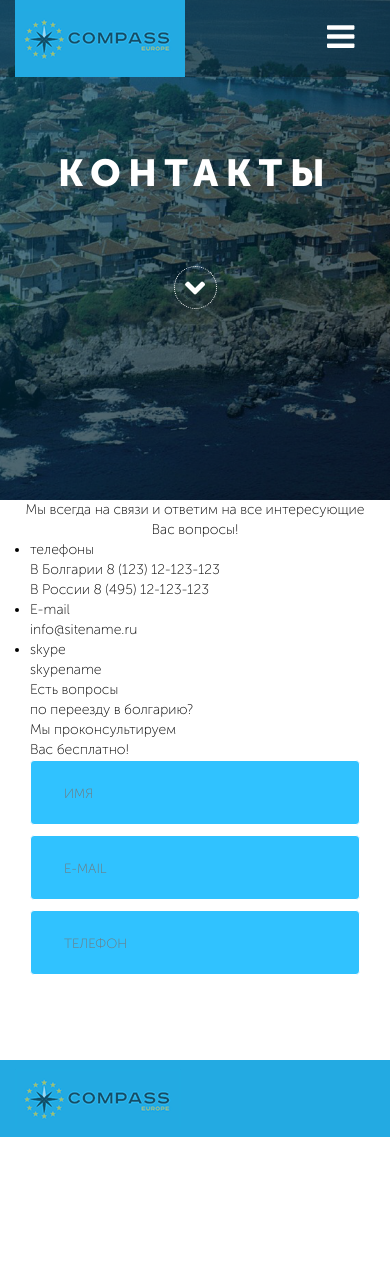
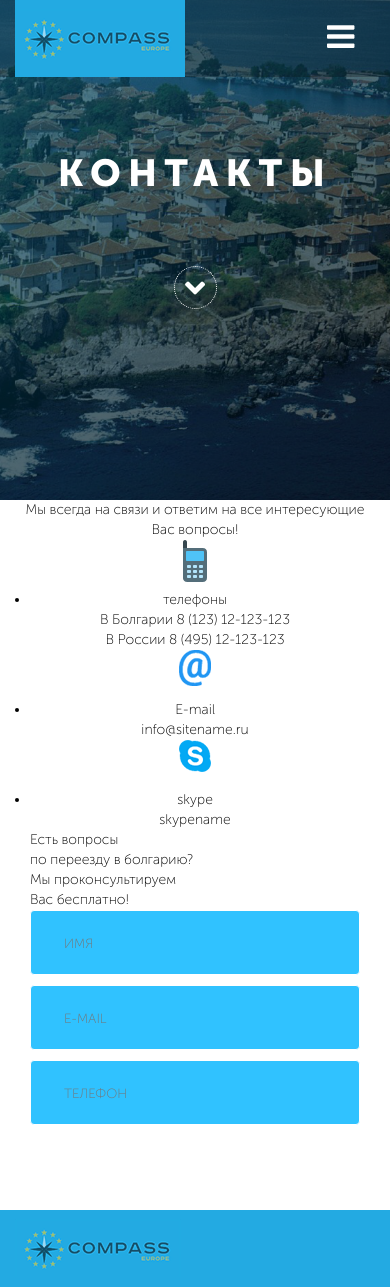
Before and after one commit to nikitaden03/Bulgaria, a PHP site: page /contacts.html in a window 390 px wide. Before the commit the page ends 1137 px from the top, so only its background shows below. Run offline with PHP 8.4, Linux system fonts and the light colour scheme; some libraries are stand-ins or nearby versions.

Commit message:
Доделал изменеия

```diff
--- a/css/media.css
+++ b/css/media.css
@@ -94,6 +94,19 @@
 
 	.client__left {
 		margin-left: 10px;
+	}
+
+	.contacts__ul {
+		padding-left: 0;
+	}
+
+	.contacts-main {
+		background-color: #fff;
+	}
+
+	.contacts {
+		box-shadow: none;
+		margin-bottom: 0;
 	}
 
 }
@@ -214,6 +227,28 @@
 		height: auto;
 	}
 
+	.contacts__item {
+		padding-top: 50px;
+		padding-left: 0px;
+		text-align: center;
+	}
+
+	.contacts__header-item_mt {
+		margin-top: 0;
+	}
+
+	.contacts__item:nth-child(1) {
+		background: url(../img/phone.png) center top no-repeat;
+	}
+
+	.contacts__item:nth-child(2) {
+		background: url(../img/email.png) center top no-repeat;
+	}
+
+	.contacts__item:nth-child(3) {
+		background: url(../img/skype.png) center top no-repeat;
+	}
+}
 @media screen and (max-width: 500px) {
 	.prava {
 		display: none;
@@ -244,7 +279,7 @@
 		margin-left: 0;
 		left: 0;
 	}
-
+}
 @media screen and (max-width: 320px) {
 	h1 {
 		line-height: 40px;
@@ -276,4 +311,12 @@
 	.move__item img {
 		width: 100%;
 	}
+
+	.np {
+		padding: 0;
+	}
+
+	.form-contacts__consultation {
+		font-size: 16px;
+	}
 }
```
